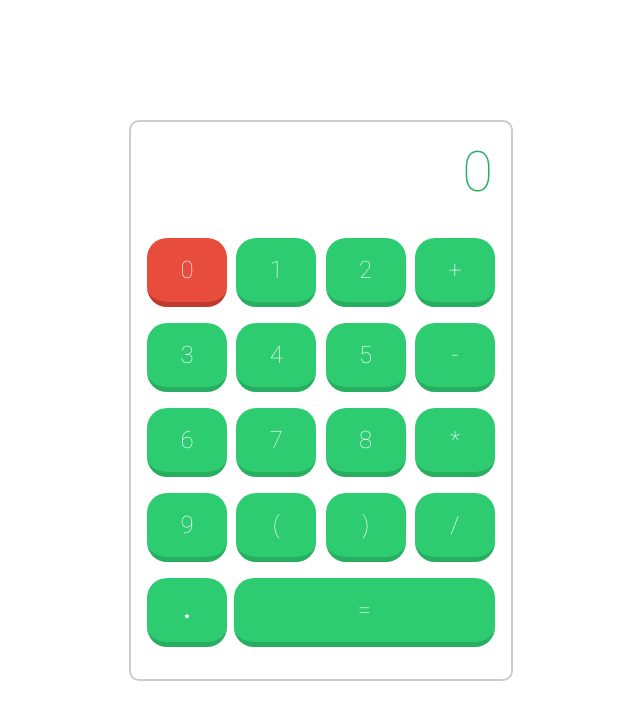
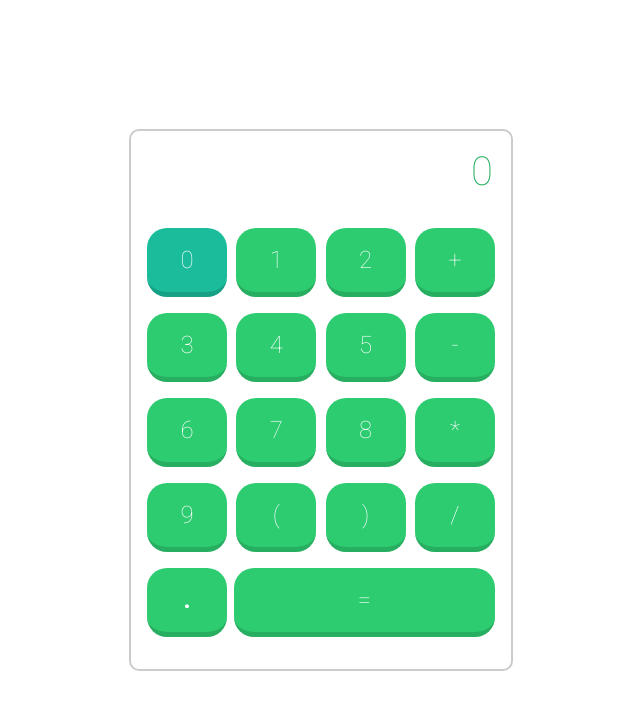
Before and after one commit to KiranGopalakrishnan/sweetIQ-calculator, a website: page index.html in a window 1280 px wide. In both pictures the pointer is over the input 506 px from the left and 272 px from the top of the page. Shown: the whole page, without its empty margins (319-959 px from the left). Drawn offline with Linux system fonts and the light colour scheme.

Commit message:
CSS fixes

```diff
--- a/css/styles.css
+++ b/css/styles.css
@@ -37,7 +37,7 @@ html,body{
 .input-screen input.screen{
   display: inherit;
   color: #27ae60;
-  font-size: 3.5em;
+  font-size: 2.5em;
   background: transparent;
   border: none;
   width: 100%;
@@ -106,8 +106,8 @@ input.screen:focus{
   outline: none;
 }
 .single-button .button:hover{
-  background: #e74c3c;
-  border-color: #c0392b;
+  background: #1abc9c;
+  border-color: #16a085;
 }
 .button-clicked{
   border-bottom-width: 1px !important;
```
Also changed, not shown: js/calculator.js (+7 -3 lines).
